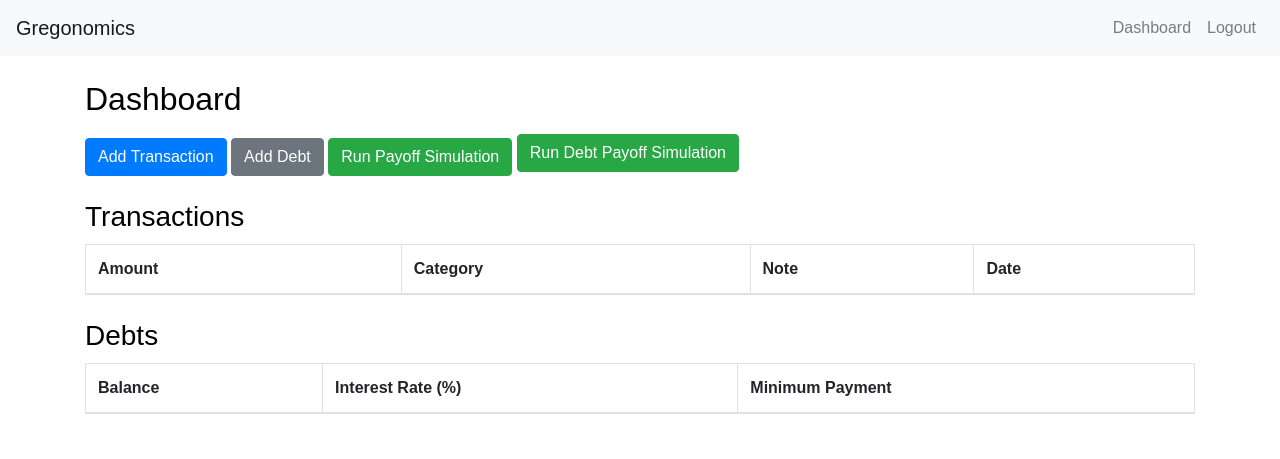
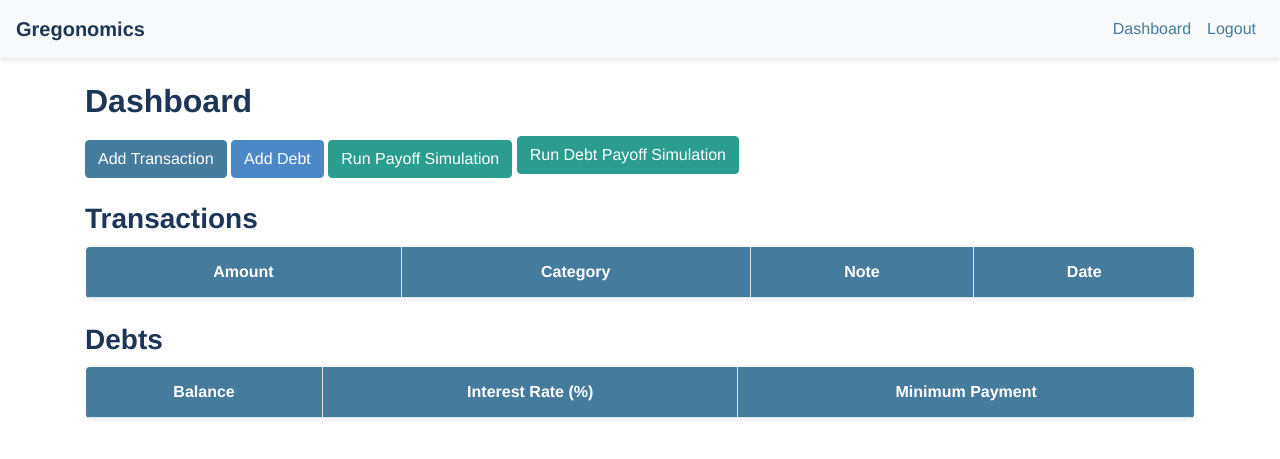
Before and after one commit to gszaro/gregonomics, a Flask app: page /dashboard in a window 1280 px wide. Shown: the top 459 px of the page. Run offline with Flask 3, Linux system fonts and the light colour scheme; the visitor is signed in with stand-in values (Sample User, id 1); data that the repository does not hold is empty.

Commit message:
updats css and comments

```diff
--- a/app.py
+++ b/app.py
@@ -1,36 +1,50 @@
+# Importing Flask and helpers so we can build a web app with pages, forms, and sessions
 from flask import Flask, render_template, request, redirect, session, url_for, flash
+# Flask-Session lets us keep user sessions stored on the server side (safer, scalable)
 from flask_session import Session
+# Werkzeug has built-in password hashing tools so we don’t store raw passwords (super important)
 from werkzeug.security import generate_password_hash, check_password_hash
+# Custom helpers from models.py to connect/query the database
 from models import init_db, get_db, query_db
+# Debt payoff strategies from our utils file
 from debt_utils import snowball_strategy, avalanche_strategy
 
+# Create a Flask app instance, point it to our templates and static folders
 app = Flask(__name__, template_folder="templates", static_folder="static")
 
+# Secret key is needed to use sessions securely
 app.secret_key = "your_secret_key"
+# Store sessions on the file system (instead of cookies only)
 app.config["SESSION_TYPE"] = "filesystem"
 Session(app)
 
-# Initialize DB
+# On startup, set up the database tables from schema.sql
 init_db()
 
 @app.route("/")
 def index():
+    # If the user is already logged in, send them straight to dashboard
     if "user_id" in session:
         return redirect(url_for("dashboard"))
+    # Otherwise, show them the landing page (index.html)
     return render_template("index.html")
 
 @app.route("/register", methods=["GET", "POST"])
 def register():
+    # If user submits the form (POST), we process registration
     if request.method == "POST":
         username = request.form["username"]
         password = request.form["password"]
+
+        # Hash the password before saving to DB (never store plain text!)
         hash_pw = generate_password_hash(password)
 
         db = get_db()
         db.execute("INSERT INTO users (username, hash) VALUES (?, ?)", (username, hash_pw))
         db.commit()
-        flash("Registered successfully. Please log in.")
+        flash("Registered successfully. Please log in.")  # Friendly message to user
         return redirect(url_for("login"))
+    # If GET, just show the register.html form
     return render_template("register.html")
 
 @app.route("/login", methods=["GET", "POST"])
@@ -39,9 +53,12 @@ def login():
         username = request.form["username"]
         password = request.form["password"]
 
+        # Look for this user in the DB
         user = query_db("SELECT * FROM users WHERE username = ?", (username,), one=True)
+
+        # If user exists and password matches the hashed one in DB, log them in
         if user and check_password_hash(user[2], password):
-            session["user_id"] = user[0]
+            session["user_id"] = user[0]  # store their id in session
             return redirect(url_for("dashboard"))
         else:
             flash("Invalid username or password.")
@@ -49,6 +66,7 @@ def login():
 
 @app.route("/logout")
 def logout():
+    # Clear the session to log out
     session.clear()
     return redirect(url_for("index"))
 
@@ -58,6 +76,7 @@ def dashboard():
         return redirect(url_for("login"))
 
     user_id = session["user_id"]
+    # Get all this user’s transactions and debts
     transactions = query_db("SELECT * FROM transactions WHERE user_id = ?", (user_id,))
     debts = query_db("SELECT * FROM debts WHERE user_id = ?", (user_id,))
     return render_template("dashboard.html", transactions=transactions, debts=debts)
@@ -65,10 +84,12 @@ def dashboard():
 @app.route("/add_transaction", methods=["GET", "POST"])
 def add_transaction():
     if request.method == "POST":
+        # Grab form data
         amount = float(request.form["amount"])
         category = request.form["category"]
         note = request.form["note"]
 
+        # Insert into database
         db = get_db()
         db.execute("INSERT INTO transactions (user_id, amount, category, note) VALUES (?, ?, ?, ?)",
                    (session["user_id"], amount, category, note))
@@ -79,10 +100,12 @@ def add_transaction():
 @app.route("/debts", methods=["GET", "POST"])
 def debts():
     if request.method == "POST":
+        # New debt info entered by user
         balance = float(request.form["balance"])
         interest = float(request.form["interest"])
         minimum = float(request.form["minimum"])
 
+        # Save to DB
         db = get_db()
         db.execute("INSERT INTO debts (user_id, balance, interest, minimum) VALUES (?, ?, ?, ?)",
                    (session["user_id"], balance, interest, minimum))
@@ -96,6 +119,7 @@ def simulate():
         return redirect(url_for("login"))
 
     user_id = session["user_id"]
+    # Pull debts for this user
     raw_debts = query_db("SELECT balance, interest, minimum FROM debts WHERE user_id = ?", (user_id,))
     debts = [{"balance": d[0], "interest": d[1], "minimum": d[2]} for d in raw_debts]
 
@@ -103,10 +127,12 @@ def simulate():
         flash("No debts found. Add some debts first.")
         return redirect(url_for("debts"))
 
+    # Run both strategies side by side with an extra $100 payment
     snowball = snowball_strategy([d.copy() for d in debts], extra_payment=100)
     avalanche = avalanche_strategy([d.copy() for d in debts], extra_payment=100)
 
     return render_template("simulate.html", snowball=snowball, avalanche=avalanche)
 
 if __name__ == "__main__":
+    # Start the web server on port 8080, debug=True auto-reloads on code changes
     app.run(host="0.0.0.0", port=8080, debug=True)
--- a/models.py
+++ b/models.py
@@ -1,21 +1,25 @@
 import sqlite3
-from flask import g
+from flask import g  # g is a special global object for current request context
 
 DATABASE = "finance.db"
 
 def get_db():
+    # Reuse the same database connection during one request
     db = getattr(g, "_database", None)
     if db is None:
         db = g._database = sqlite3.connect(DATABASE)
     return db
 
 def query_db(query, args=(), one=False):
+    # Run query with args, fetch results
     cur = get_db().execute(query, args)
     rv = cur.fetchall()
     cur.close()
+    # Return first result if one=True, else whole list
     return (rv[0] if rv else None) if one else rv
 
 def init_db():
+    # Open schema.sql and run all commands (create tables fresh)
     with sqlite3.connect(DATABASE) as db:
         with open("schema.sql", "r") as f:
             db.executescript(f.read())
--- a/static/style.css
+++ b/static/style.css
@@ -1,10 +1,115 @@
+/* General page styling */
 body {
-  background-color: #ffffff;
-  color: #212529;
-  font-family: Arial, sans-serif;
+  background-color: #f9fafc;
+  font-family: "Poppins", "Helvetica Neue", Arial, sans-serif;
+  line-height: 1.6;
 }
 
-h2, h3 {
+/* Headings */
+h1, h2, h3 {
   margin-top: 20px;
   margin-bottom: 10px;
+  font-weight: 600;
+  color: #1d3557;
 }
+
+/* Navbar tweaks */
+.navbar {
+  box-shadow: 0px 2px 5px rgba(0,0,0,0.1); /* subtle shadow to give nav some depth */
+}
+
+.navbar-brand {
+  font-weight: bold;
+  color: #1d3557 !important; /* brand color */
+}
+
+.navbar-nav .nav-link {
+  color: #457b9d !important; /* softer blue links */
+  transition: color 0.3s ease;
+}
+
+.navbar-nav .nav-link:hover {
+  color: #e63946 !important; /* highlight in red on hover */
+}
+
+/* Buttons */
+.btn-primary {
+  background-color: #457b9d;
+  border-color: #457b9d;
+}
+
+.btn-primary:hover {
+  background-color: #1d3557;
+  border-color: #1d3557;
+}
+
+.btn-success {
+  background-color: #2a9d8f;
+  border-color: #2a9d8f;
+}
+
+.btn-success:hover {
+  background-color: #21867a;
+  border-color: #21867a;
+}
+
+.btn-secondary {
+  background-color: #4a88c6;
+  border-color: #4a88c6;
+}
+
+.btn-secondary:hover {
+  background-color: #6c757d;
+  border-color: #6c757d;
+}
+
+/* Tables */
+.table {
+  background-color: #ffffff;
+  border-radius: 5px;
+  overflow: hidden;
+  box-shadow: 0 1px 3px rgba(0,0,0,0.1); /* gives a card feel */
+}
+
+.table th {
+  background-color: #457b9d;
+  color: white;
+  text-align: center;
+}
+
+.table td {
+  text-align: center;
+}
+
+/* Flash messages */
+.alert-info {
+  background-color: #e9f5ff;
+  color: #1d3557;
+  border: 1px solid #b5d9f5;
+  border-radius: 4px;
+}
+
+/* Form containers */
+.form-control {
+  border-radius: 4px;
+  box-shadow: inset 0 1px 2px rgba(0,0,0,0.05);
+}
+
+form button {
+  margin-top: 10px;
+  width: 100%; /* full-width buttons for cleaner mobile look */
+}
+
+/* Centering helpers */
+.text-center {
+  text-align: center;
+}
+
+/* Chart canvas styling */
+canvas {
+  margin: 20px 0;
+  background: #fff;
+  border: 1px solid #ddd;
+  border-radius: 6px;
+  padding: 10px;
+}
--- a/templates/add_transaction.html
+++ b/templates/add_transaction.html
@@ -2,20 +2,26 @@
 {% block content %}
 <div class="row justify-content-center">
   <div class="col-md-6">
+    <!-- Header for this page -->
     <h2>Add Transaction</h2>
+    <!-- Form to submit a new transaction -->
     <form method="post">
+      <!-- Amount input (required, decimal allowed) -->
       <div class="form-group">
         <label for="amount">Amount</label>
         <input type="number" step="0.01" class="form-control" name="amount" id="amount" required>
       </div>
+      <!-- Category input (e.g., Food, Rent, Groceries) -->
       <div class="form-group">
         <label for="category">Category</label>
         <input type="text" class="form-control" name="category" id="category" required>
       </div>
+      <!-- Note field (optional description of the transaction) -->
       <div class="form-group">
         <label for="note">Note</label>
         <input type="text" class="form-control" name="note" id="note">
       </div>
+      <!-- Submit button -->
       <button type="submit" class="btn btn-primary">Save Transaction</button>
     </form>
   </div>
--- a/templates/dashboard.html
+++ b/templates/dashboard.html
@@ -2,14 +2,16 @@
 {% block content %}
 <h2 class="mb-3">Dashboard</h2>
 
+<!-- Quick actions: Add transaction, debt, or run simulations -->
 <div class="mb-3">
     <a href="{{ url_for('add_transaction') }}" class="btn btn-primary">Add Transaction</a>
     <a href="{{ url_for('debts') }}" class="btn btn-secondary">Add Debt</a>
     <a href="{{ url_for('simulate') }}" class="btn btn-success">Run Payoff Simulation</a>
+    <!-- This second button is a duplicate of the above, could be cleaned up -->
     <a href="{{ url_for('simulate') }}" class="btn btn-success mb-2">Run Debt Payoff Simulation</a>
-
 </div>
 
+<!-- Transactions table -->
 <h3>Transactions</h3>
 <table class="table table-striped table-bordered">
     <thead>
@@ -21,17 +23,19 @@
         </tr>
     </thead>
     <tbody>
+        <!-- Loop through each transaction tuple (indexes based on DB schema) -->
         {% for t in transactions %}
         <tr>
-            <td>${{ t[2] }}</td>
-            <td>{{ t[3] }}</td>
-            <td>{{ t[4] }}</td>
-            <td>{{ t[5] }}</td>
+            <td>${{ t[2] }}</td> <!-- amount -->
+            <td>{{ t[3] }}</td>   <!-- category -->
+            <td>{{ t[4] }}</td>   <!-- note -->
+            <td>{{ t[5] }}</td>   <!-- timestamp -->
         </tr>
         {% endfor %}
     </tbody>
 </table>
 
+<!-- Debts table -->
 <h3 class="mt-4">Debts</h3>
 <table class="table table-striped table-bordered">
     <thead>
@@ -44,9 +48,9 @@
     <tbody>
         {% for d in debts %}
         <tr>
-            <td>${{ d[2] }}</td>
-            <td>{{ d[3] }}</td>
-            <td>${{ d[4] }}</td>
+            <td>${{ d[2] }}</td> <!-- balance -->
+            <td>{{ d[3] }}</td>   <!-- interest -->
+            <td>${{ d[4] }}</td> <!-- minimum -->
         </tr>
         {% endfor %}
     </tbody>
--- a/templates/debts.html
+++ b/templates/debts.html
@@ -2,20 +2,26 @@
 {% block content %}
 <div class="row justify-content-center">
     <div class="col-md-6">
+        <!-- Page title -->
         <h2>Add Debt</h2>
+        <!-- Form for adding a new debt -->
         <form method="post">
+            <!-- Debt balance -->
             <div class="form-group">
                 <label for="balance">Balance</label>
                 <input type="number" step="0.01" class="form-control" name="balance" id="balance" required>
             </div>
+            <!-- Interest rate -->
             <div class="form-group">
                 <label for="interest">Interest Rate (%)</label>
                 <input type="number" step="0.01" class="form-control" name="interest" id="interest" required>
             </div>
+            <!-- Minimum monthly payment -->
             <div class="form-group">
                 <label for="minimum">Minimum Payment</label>
                 <input type="number" step="0.01" class="form-control" name="minimum" id="minimum" required>
             </div>
+            <!-- Submit -->
             <button type="submit" class="btn btn-secondary">Add Debt</button>
         </form>
     </div>
--- a/templates/index.html
+++ b/templates/index.html
@@ -1,8 +1,10 @@
 {% extends "layout.html" %}
 {% block content %}
 <div class="text-center">
+    <!-- Welcome splash for new users -->
     <h1 class="mb-4" style="color: blue;">Welcome to Gregonomics</h1>
     <p class="lead">Track your expenses, manage debts, and simulate your path to financial freedom.</p>
+    <!-- Call-to-action buttons -->
     <a class="btn btn-primary btn-lg m-2" href="{{ url_for('register') }}">Get Started</a>
     <a class="btn btn-secondary btn-lg m-2" href="{{ url_for('login') }}">Login</a>
 </div>
--- a/templates/layout.html
+++ b/templates/layout.html
@@ -3,26 +3,34 @@
 <head>
     <meta charset="UTF-8">
     <title>Gregonomics</title>
+    <!-- Bootstrap CSS for styling -->
     <link rel="stylesheet" href="https://cdn.jsdelivr.net/npm/bootstrap@4.5.3/dist/css/bootstrap.min.css">
+    <!-- Custom stylesheet -->
     <link rel="stylesheet" href="{{ url_for('static', filename='style.css') }}">
+    <link href="https://fonts.googleapis.com/css2?family=Lato:wght@400;700&display=swap" rel="stylesheet">
+
 </head>
 <body style="background-color: white; color: black;">
 
-
+    <!-- Navigation bar -->
     <nav class="navbar navbar-expand-lg navbar-light bg-light">
         <a class="navbar-brand" href="/">Gregonomics</a>
         <div class="navbar-nav ml-auto">
             {% if session.get("user_id") %}
+                <!-- Logged-in user sees Dashboard and Logout -->
                 <a class="nav-item nav-link" href="{{ url_for('dashboard') }}">Dashboard</a>
                 <a class="nav-item nav-link" href="{{ url_for('logout') }}">Logout</a>
             {% else %}
+                <!-- Guest sees Login and Register -->
                 <a class="nav-item nav-link" href="{{ url_for('login') }}">Login</a>
                 <a class="nav-item nav-link" href="{{ url_for('register') }}">Register</a>
             {% endif %}
         </div>
     </nav>
 
+    <!-- Main container -->
     <div class="container mt-4">
+        <!-- Flash messages (for errors, success messages) -->
         {% with messages = get_flashed_messages() %}
           {% if messages %}
             {% for message in messages %}
@@ -31,6 +39,7 @@
           {% endif %}
         {% endwith %}
 
+        <!-- Content block that individual templates will fill -->
         {% block content %}
         {% endblock %}
     </div>
--- a/templates/login.html
+++ b/templates/login.html
@@ -3,6 +3,7 @@
 <div class="row justify-content-center">
   <div class="col-md-6">
     <h2 style="color: blue;">Login Page</h2>
+    <!-- Login form -->
     <form method="post">
       <div class="form-group">
         <label for="username">Username</label>
--- a/templates/register.html
+++ b/templates/register.html
@@ -3,6 +3,7 @@
 <div class="row justify-content-center">
   <div class="col-md-6">
     <h2 style="color: green;">Register Page</h2>
+    <!-- Registration form -->
     <form method="post">
       <div class="form-group">
         <label for="username">Username</label>
```
Also changed, not shown: debt_utils.py (+13 -10 lines), schema.sql (+15 -11 lines), templates/simulate.html (+7 -3 lines), finance.db, 2 other files.
